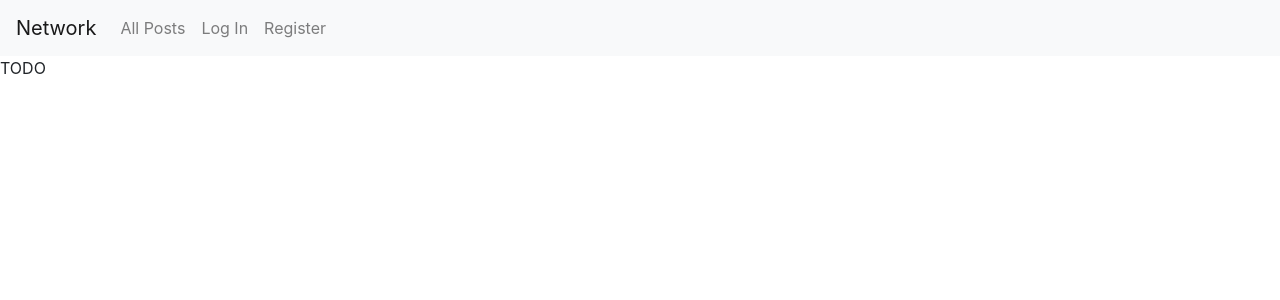
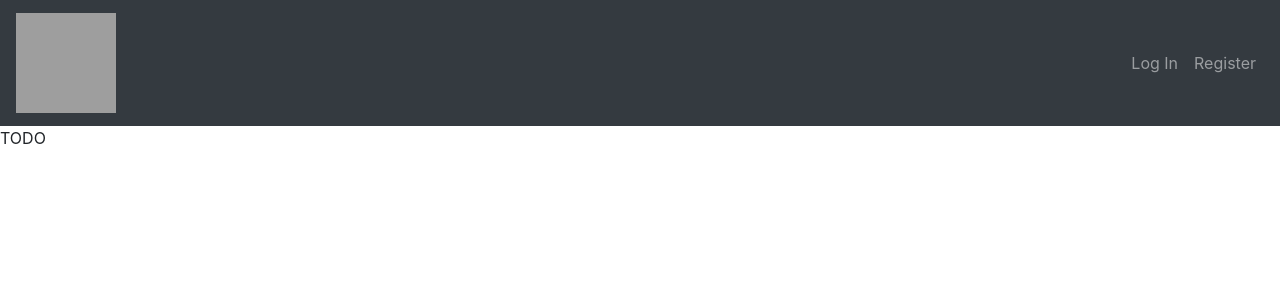
Before and after one commit to avaldinger/network, a Django app: page / in a window 1280 px wide. Shown: the top 300 px of the page. Run offline with Django 3.2, Linux system fonts and the light colour scheme; some libraries are stand-ins or nearby versions; grey boxes are pictures that could not be loaded.

Commit message:
Updated navbar

```diff
--- a/network/templates/network/layout.html
+++ b/network/templates/network/layout.html
@@ -5,42 +5,74 @@
     <head>
         <title>{% block title %}Social Network{% endblock %}</title>
         <link rel="stylesheet" href="https://stackpath.bootstrapcdn.com/bootstrap/4.4.1/css/bootstrap.min.css" integrity="sha384-Vkoo8x4CGsO3+Hhxv8T/Q5PaXtkKtu6ug5TOeNV6gBiFeWPGFN9MuhOf23Q9Ifjh" crossorigin="anonymous">
+        <link href="//maxcdn.bootstrapcdn.com/bootstrap/4.1.1/css/bootstrap.min.css" rel="stylesheet" id="bootstrap-css">
+        <script src="//maxcdn.bootstrapcdn.com/bootstrap/4.1.1/js/bootstrap.min.js"></script>
         <link href="{% static 'network/styles.css' %}" rel="stylesheet">
     </head>
     <body>
+        <nav class="navbar navbar-icon-top navbar-expand-lg navbar-dark bg-dark">
+            <a class="navbar-brand" href="#"><img src="https://st2.depositphotos.com/6222352/10227/v/950/depositphotos_102279212-stock-illustration-cute-cartoon-smartphone-with-handcuffs.jpg" width="100" height="100" alt="Logo"></a>
+            <button class="navbar-toggler" type="button" data-toggle="collapse" data-target="#navbarSupportedContent" aria-controls="navbarSupportedContent" aria-expanded="false" aria-label="Toggle navigation">
+              <span class="navbar-toggler-icon"></span>
+            </button>
 
-        <nav class="navbar navbar-expand-lg navbar-light bg-light">
-            <a class="navbar-brand" href="#">Network</a>
-
-            <div>
+            <div class="collapse navbar-collapse" id="navbarSupportedContent">
               <ul class="navbar-nav mr-auto">
                 {% if user.is_authenticated %}
-                    <li class="nav-item">
-                        <a class="nav-link" href="#"><strong>{{ user.username }}</strong></a>
-                    </li>
-                {% endif %}
+                <li class="nav-item active">
+                  <a class="nav-link" href="#">
+                    <i class="fa fa-home"></i>
+                    <strong>{{ user.username }}</strong>
+                    <span class="sr-only">(current)</span>
+                    </a>
+                </li>
                 <li class="nav-item">
-                  <a class="nav-link" href="{% url 'index' %}">All Posts</a>
+                  <a class="nav-link" href="{% url 'index' %}">
+                    <i class="fa fa-envelope-o">
+                      <span class="badge badge-danger"></span>
+                    </i>
+                    All Posts
+                  </a>
                 </li>
-                {% if user.is_authenticated %}
-                    <li class="nav-item">
-                        <a class="nav-link" href="#">Following</a>
-                    </li>
-                    <li class="nav-item">
-                        <a class="nav-link" href="{% url 'logout' %}">Log Out</a>
-                    </li>
+                <li class="nav-item">
+                    <a class="nav-link" href="#">
+                      <i class="fa fa-envelope-o">
+                        <span class="badge badge-warning"></span>
+                      </i>
+                      Following
+                    </a>
+                  </li>
+                <li class="nav-item">
+                  <a class="nav-link" href="{% url 'logout' %}">
+                    <i class="fa fa-envelope-o">
+                      <span class="badge badge-warning"></span>
+                    </i>
+                    Log Out
+                  </a>
+                </li>
                 {% else %}
-                    <li class="nav-item">
-                        <a class="nav-link" href="{% url 'login' %}">Log In</a>
-                    </li>
-                    <li class="nav-item">
-                        <a class="nav-link" href="{% url 'register' %}">Register</a>
-                    </li>
+              </ul>
+              <ul class="navbar-nav ">
+                <li class="nav-item">
+                  <a class="nav-link" href="{% url 'login' %}">
+                    <i class="fa fa-bell">
+                      <span class="badge badge-info"></span>
+                    </i>
+                    Log In
+                  </a>
+                </li>
+                <li class="nav-item">
+                  <a class="nav-link" href="{% url 'register' %}">
+                    <i class="fa fa-globe">
+                      <span class="badge badge-success"></span>
+                    </i>
+                    Register
+                  </a>
+                </li>
                 {% endif %}
               </ul>
             </div>
           </nav>
-
         <div class="body">
             {% block body %}
             {% endblock %}
```
Also changed, not shown: db.sqlite3.
